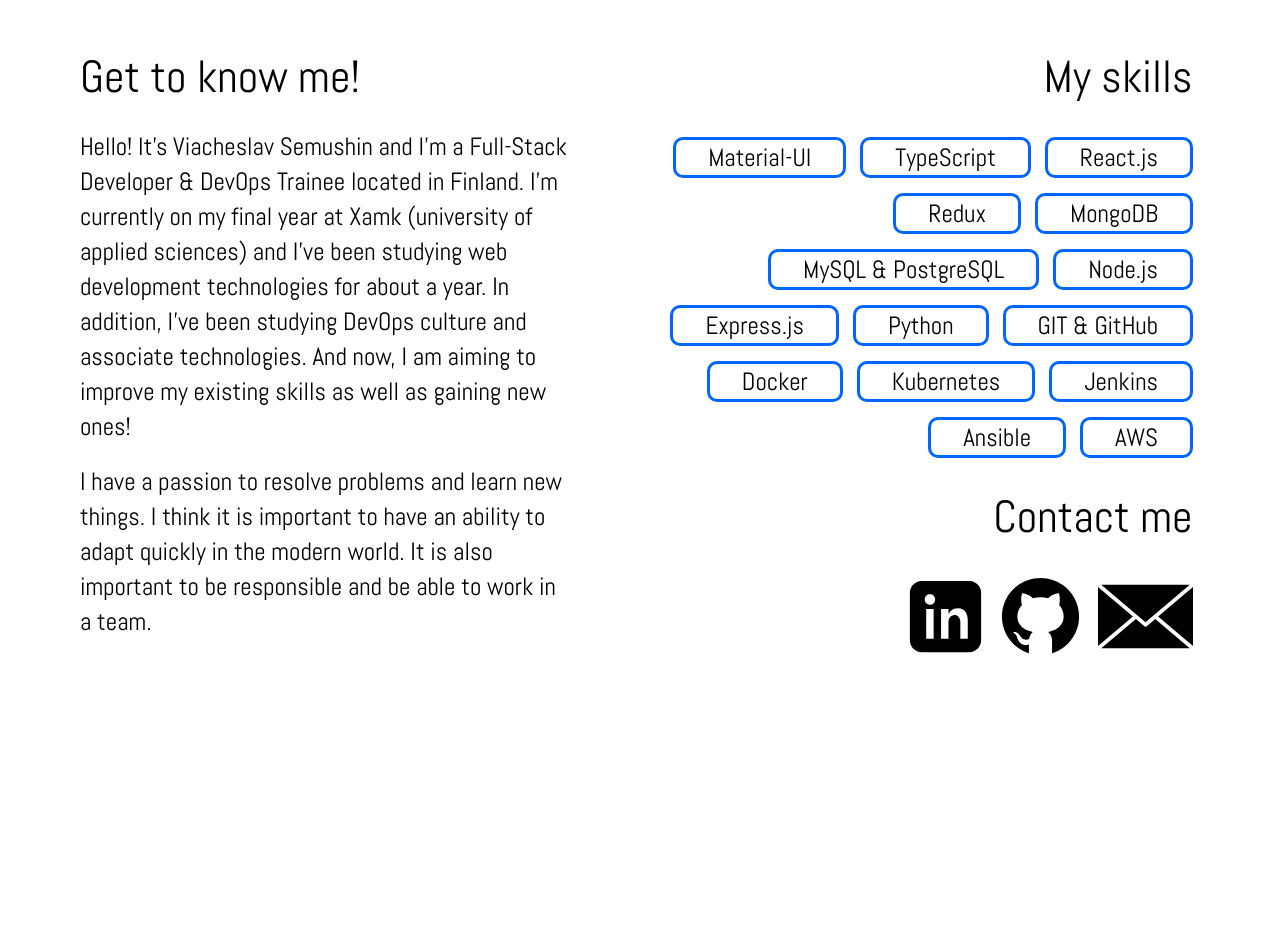
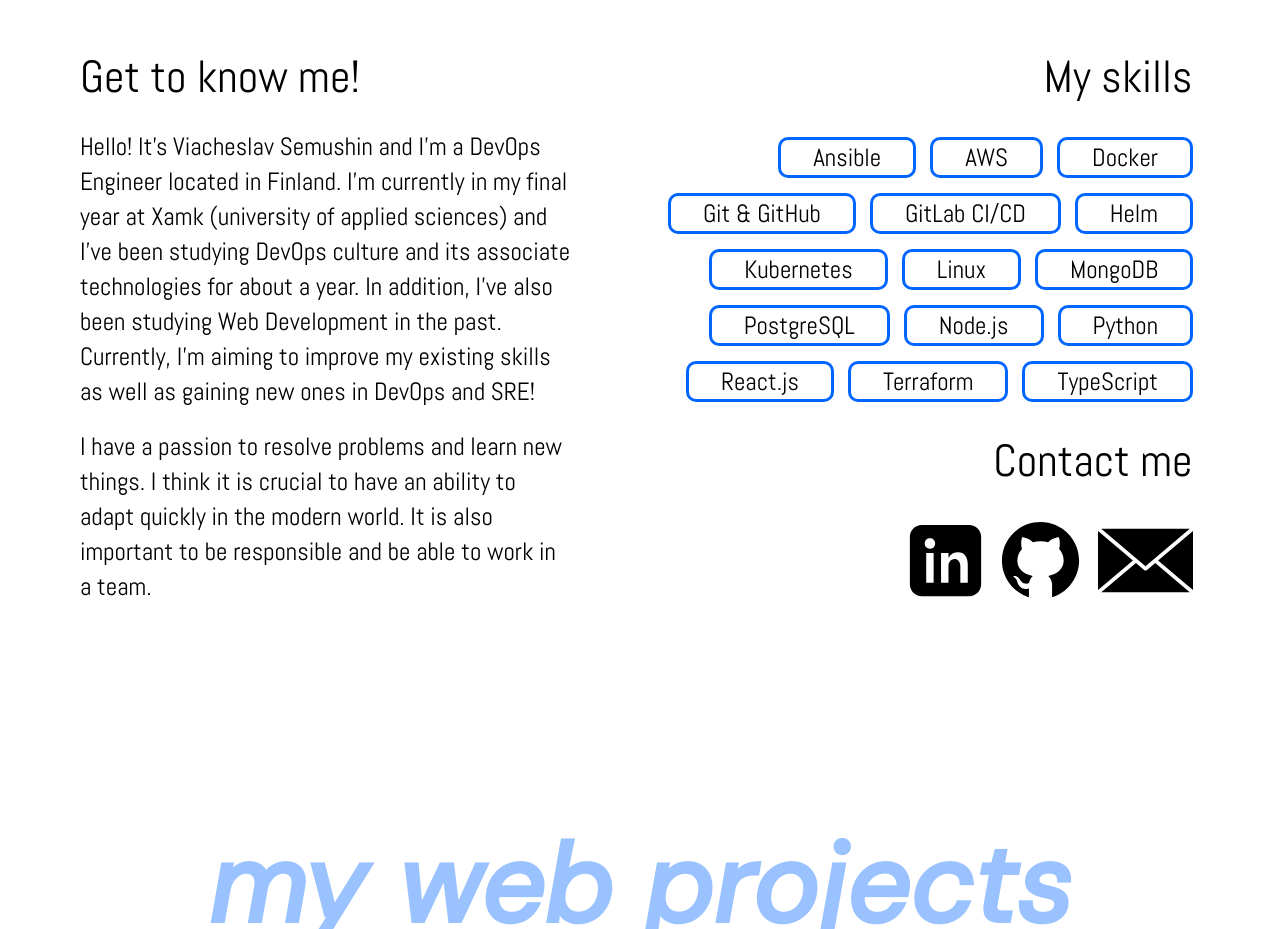
Before and after one commit to sla686/sla686.github.io, a React (Create React App) app: page / in a window 1280 px wide. Shown: the part 940-1869 px from the top of the page. Built offline with nearby package versions, Linux system fonts and the light colour scheme.

Commit message:
Updated the 'about me' section

```diff
--- a/src/Components/AboutMe.js
+++ b/src/Components/AboutMe.js
@@ -54,16 +54,17 @@
         <div className="know__me">
           <h5 className="about__header">Get to know me!</h5>
           <p>
-            Hello! It's Viacheslav Semushin and I'm a Full-Stack Developer &
-            DevOps Trainee located in Finland. I'm currently on my final year at
-            Xamk (university of applied sciences) and I've been studying web
-            development technologies for about a year. In addition, I've been
-            studying DevOps culture and associate technologies. And now, I am
-            aiming to improve my existing skills as well as gaining new ones!
+            Hello! It's Viacheslav Semushin and I'm a DevOps Engineer located in
+            Finland. I'm currently in my final year at Xamk (university of
+            applied sciences) and I've been studying DevOps culture and its
+            associate technologies for about a year. In addition, I've also been
+            studying Web Development in the past. Currently, I'm aiming to
+            improve my existing skills as well as gaining new ones in DevOps and
+            SRE!
           </p>
           <p>
             I have a passion to resolve problems and learn new things. I think
-            it is important to have an ability to adapt quickly in the modern
+            it is crucial to have an ability to adapt quickly in the modern
             world. It is also important to be responsible and be able to work in
             a team.
           </p>
@@ -74,21 +75,21 @@
             My skills
           </h5>
           <ul className="skills">
-            <li>Material-UI</li>
-            <li>TypeScript</li>
-            <li>React.js</li>
-            <li>Redux</li>
-            <li>MongoDB</li>
-            <li>MySQL & PostgreSQL</li>
-            <li>Node.js</li>
-            <li>Express.js</li>
-            <li>Python</li>
-            <li>GIT & GitHub</li>
-            <li>Docker</li>
-            <li>Kubernetes</li>
-            <li>Jenkins</li>
             <li>Ansible</li>
             <li>AWS</li>
+            <li>Docker</li>
+            <li>Git & GitHub</li>
+            <li>GitLab CI/CD</li>
+            <li>Helm</li>
+            <li>Kubernetes</li>
+            <li>Linux</li>
+            <li>MongoDB</li>
+            <li>PostgreSQL</li>
+            <li>Node.js</li>
+            <li>Python</li>
+            <li>React.js</li>
+            <li>Terraform</li>
+            <li>TypeScript</li>
           </ul>
           {/* <div className="features__icon">
               <svg>
```
